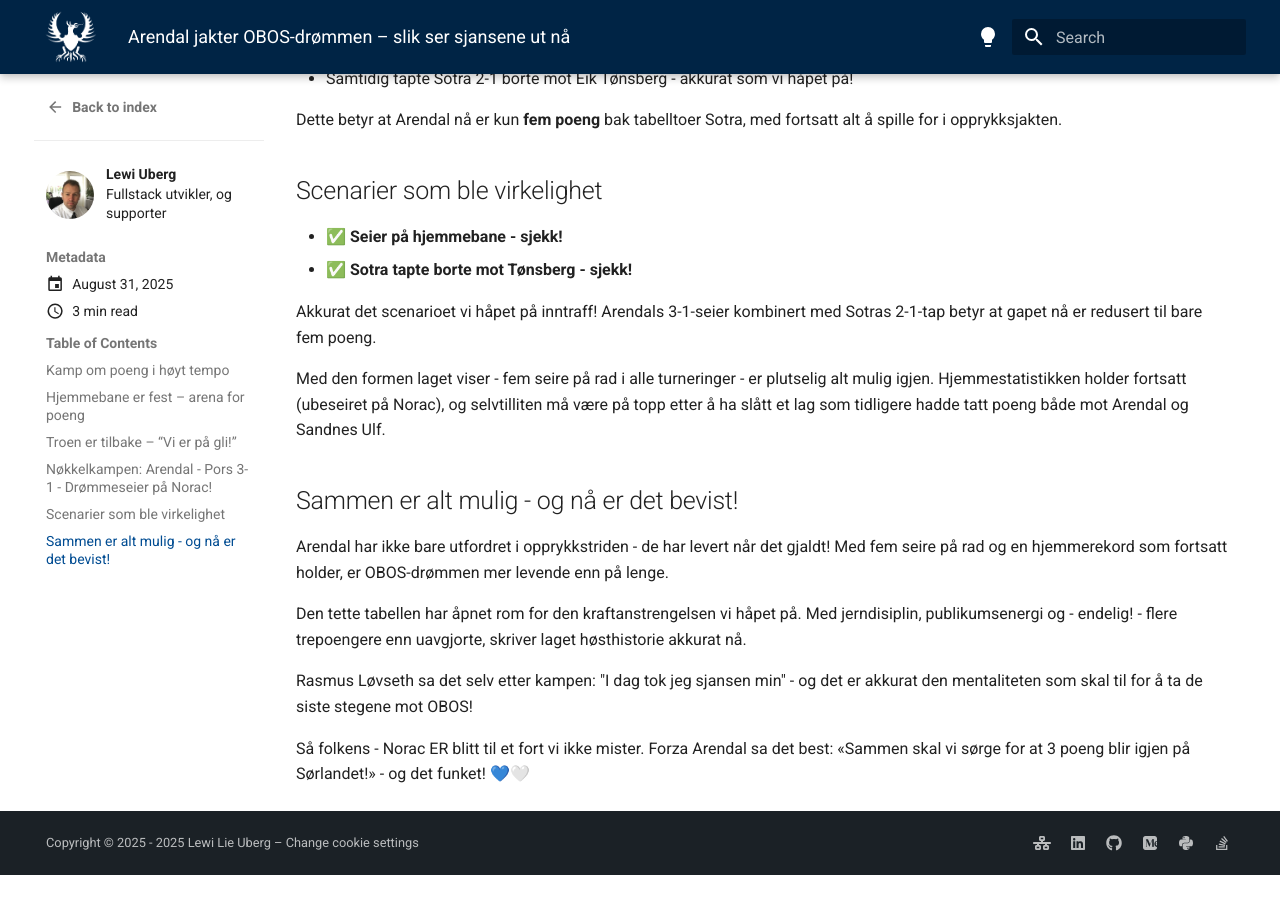
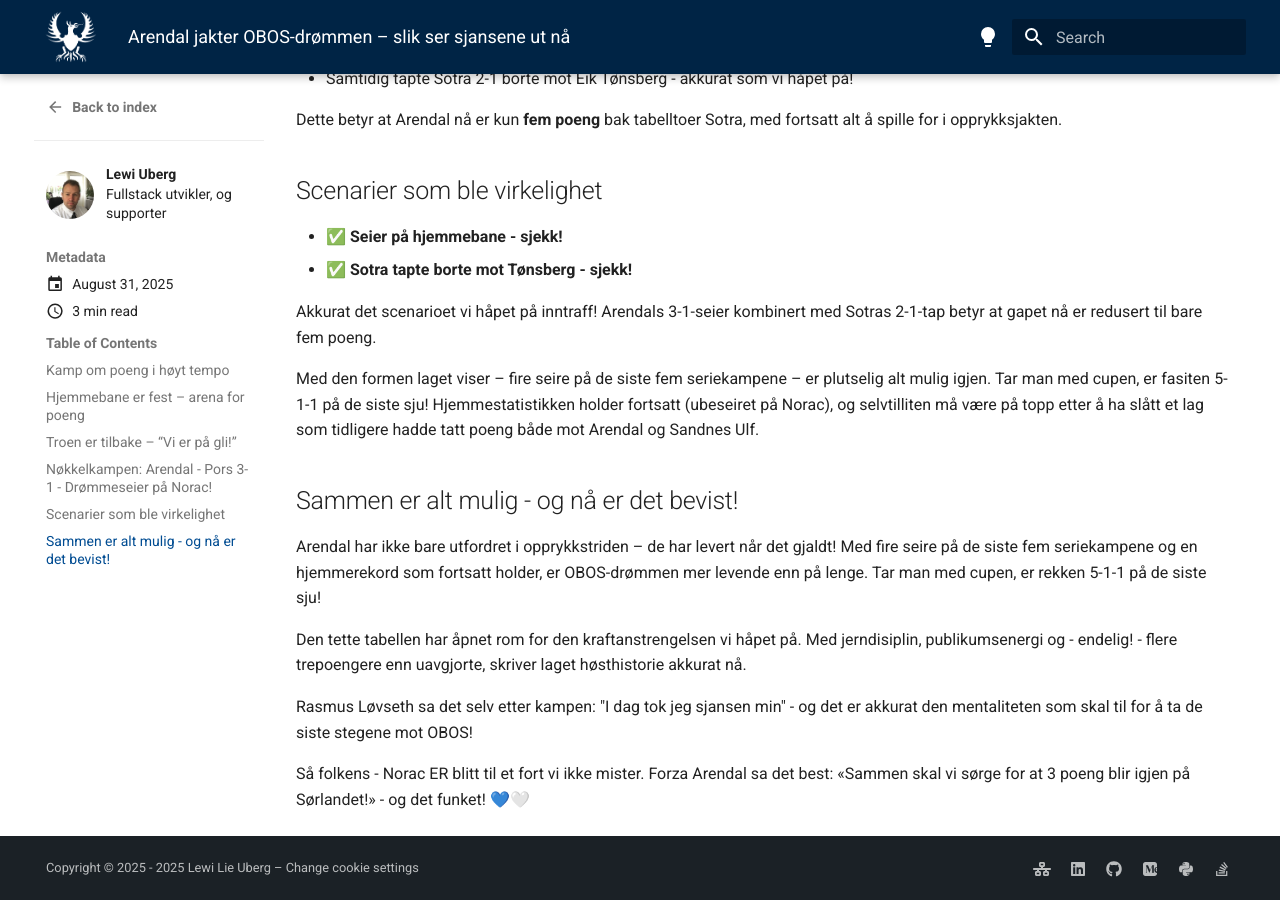
Before and after one commit to lewiuberg/forza-arendal, an MkDocs documentation site: the page built from docs/blog/posts/2025-08-31.md, in a window 1280 px wide and 900 px high, scrolled down 1235 px. Built offline with MkDocs 1.6.1 and Material for MkDocs 9.7.7, drawn with Linux system fonts in a browser that asks for light colours; comment, search, counter and statistics services are not loaded; before the commit the page ends 2110 px from its top, so only the background shows below that.

Commit message:
Update match analysis for Arendal's recent performance and revise win statistics

```diff
--- a/docs/blog/posts/2025-08-31.md
+++ b/docs/blog/posts/2025-08-31.md
@@ -63,11 +63,11 @@
 
 Akkurat det scenarioet vi håpet på inntraff! Arendals 3-1-seier kombinert med Sotras 2-1-tap betyr at gapet nå er redusert til bare fem poeng.
 
-Med den formen laget viser - fem seire på rad i alle turneringer - er plutselig alt mulig igjen. Hjemmestatistikken holder fortsatt (ubeseiret på Norac), og selvtilliten må være på topp etter å ha slått et lag som tidligere hadde tatt poeng både mot Arendal og Sandnes Ulf.
+Med den formen laget viser – fire seire på de siste fem seriekampene – er plutselig alt mulig igjen. Tar man med cupen, er fasiten 5-1-1 på de siste sju! Hjemmestatistikken holder fortsatt (ubeseiret på Norac), og selvtilliten må være på topp etter å ha slått et lag som tidligere hadde tatt poeng både mot Arendal og Sandnes Ulf.
 
 ## Sammen er alt mulig - og nå er det bevist!
 
-Arendal har ikke bare utfordret i opprykkstriden - de har levert når det gjaldt! Med fem seire på rad og en hjemmerekord som fortsatt holder, er OBOS-drømmen mer levende enn på lenge.
+Arendal har ikke bare utfordret i opprykkstriden – de har levert når det gjaldt! Med fire seire på de siste fem seriekampene og en hjemmerekord som fortsatt holder, er OBOS-drømmen mer levende enn på lenge. Tar man med cupen, er rekken 5-1-1 på de siste sju!
 
 Den tette tabellen har åpnet rom for den kraftanstrengelsen vi håpet på. Med jerndisiplin, publikumsenergi og - endelig! - flere trepoengere enn uavgjorte, skriver laget høsthistorie akkurat nå.
 
```
